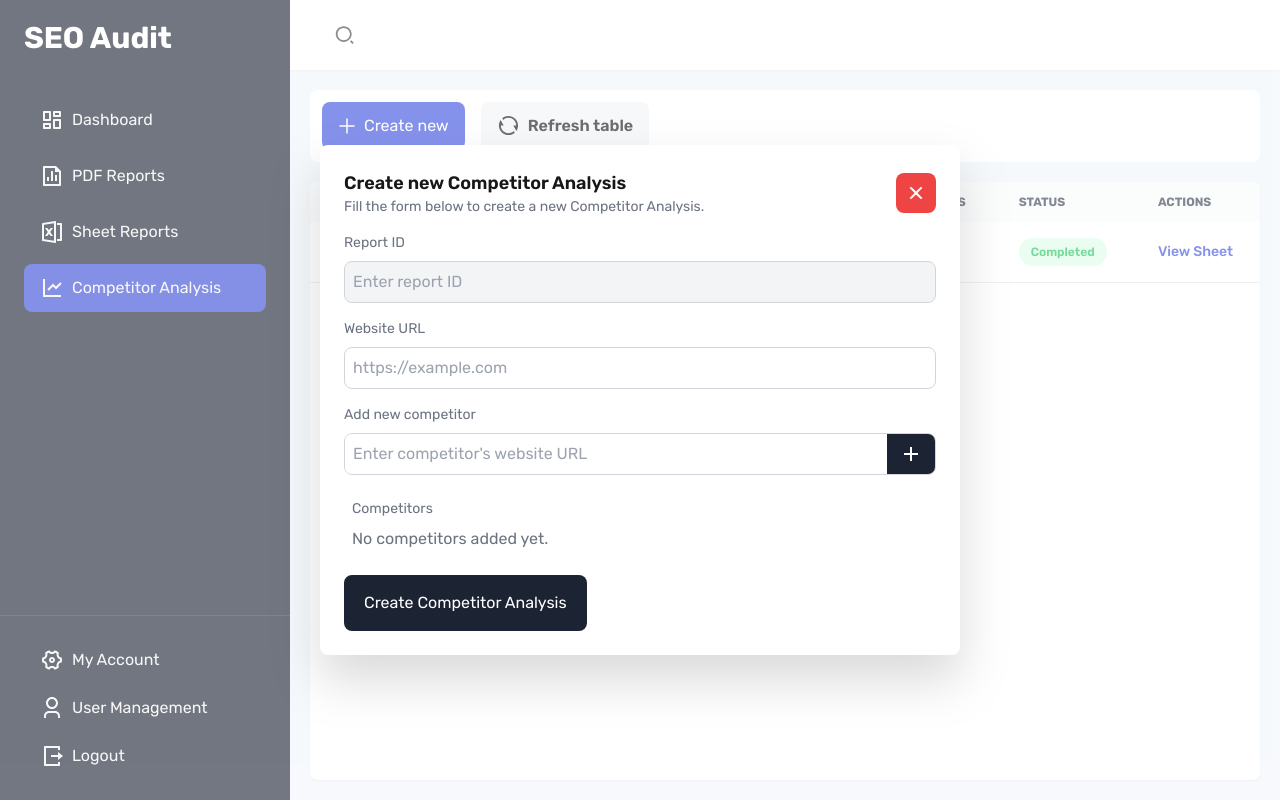
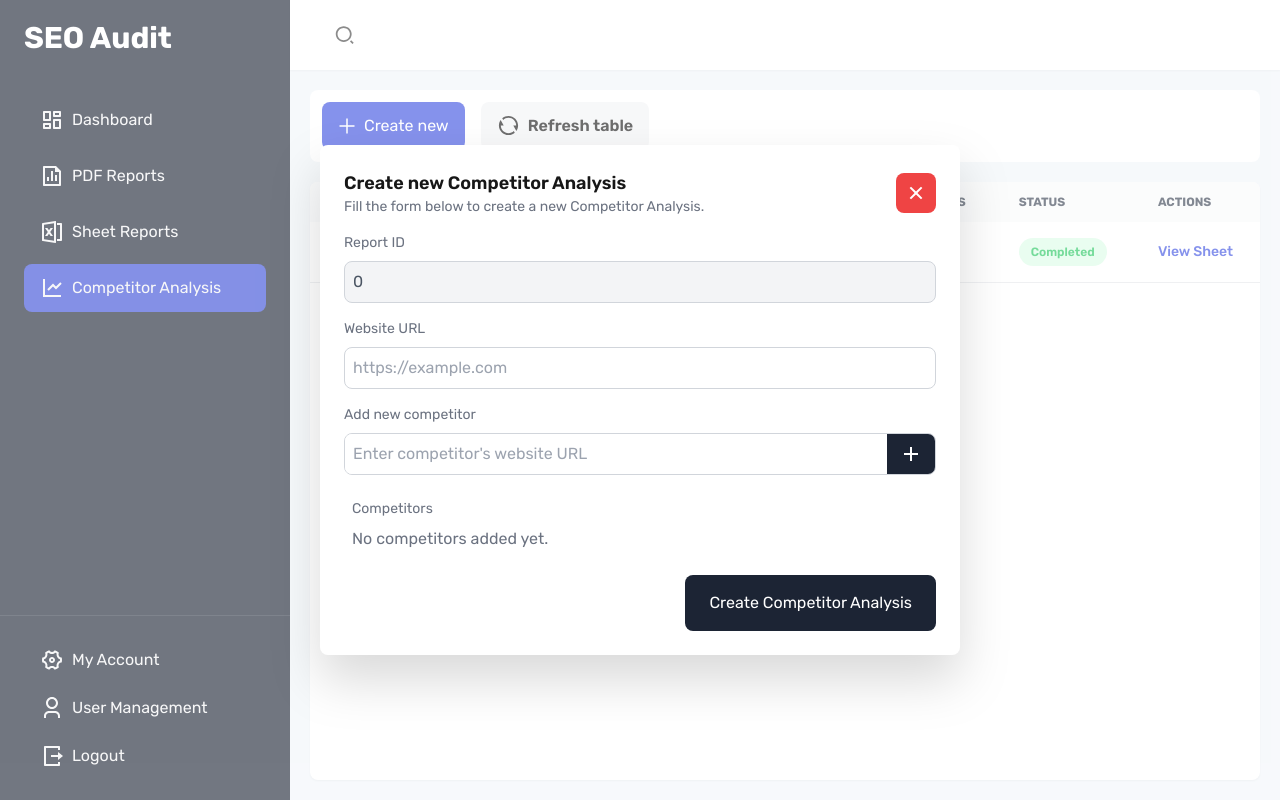
Before and after one commit to vishnut2003/seo_audit_tool, a Next.js app: page /dashboard/compatitor-analysis in a window 1280 px wide. Both pictures are taken after a click on the button "Create new". Built offline with nearby package versions, Linux system fonts and the light colour scheme.

Commit message:
Add interfaces and submit action for Competitor Analysis form with validation

```diff
--- a/src/Components/CompetitorAnalysisPage/CompetitorAnalysisForm/CompetitorAnalysisForm.tsx
+++ b/src/Components/CompetitorAnalysisPage/CompetitorAnalysisForm/CompetitorAnalysisForm.tsx
@@ -1,18 +1,31 @@
+import { CompetiotrAnalysisFormErrorInterface, CompetiotrAnalysisFormSubmitInterface } from "@/Interfaces/CompetitorAnalysisInterface/FormSubmitInterface"
 import { RiAddLine, RiCloseLine } from "@remixicon/react"
-import { useState } from "react"
+import { Dispatch, SetStateAction, useState } from "react"
+import { submitCompetitorAnalysisForm } from "./submitAction"
 
 const CompetitorAnalysisForm = ({ setFormPopup }: {
     setFormPopup: (value: boolean) => void
 }) => {
 
-    const [formData, setFormData] = useState<{
-        reportId: string,
-        website: string,
-        competitor: string[],
-    }>({
-        reportId: '',
+    const [formData, setFormData] = useState<CompetiotrAnalysisFormSubmitInterface>({
+        reportId: 0,
         website: '',
         competitor: [],
+    })
+
+    const [errorObject, setErrorObject] = useState<CompetiotrAnalysisFormErrorInterface>({
+        reportId: {
+            message: '',
+            status: false,
+        },
+        website: {
+            message: '',
+            status: false,
+        },
+        competitor: {
+            message: '',
+            status: false,
+        },
     })
 
     return (
@@ -36,7 +49,7 @@ const CompetitorAnalysisForm = ({ setFormPopup }: {
                 </div>
 
                 {/* Competitor analysis form */}
-                <form>
+                <form onSubmit={(e) => submitCompetitorAnalysisForm({ formData, formEvent: e, setErrorObject, errorObject })}>
                     <div className="flex flex-col gap-4">
                         <FormField
                             label="Report ID"
@@ -46,7 +59,7 @@ const CompetitorAnalysisForm = ({ setFormPopup }: {
                             required={true}
                             disabled={true}
                             value={formData.reportId}
-                            onChange={(value) => setFormData({ ...formData, reportId: value })}
+                            errorObject={errorObject}
                         />
 
                         <FormField
@@ -57,39 +70,49 @@ const CompetitorAnalysisForm = ({ setFormPopup }: {
                             required={true}
                             value={formData.website}
                             onChange={(value) => setFormData({ ...formData, website: value })}
+                            errorObject={errorObject}
                         />
 
                         <AddNewCompetitor
                             competitor={formData.competitor}
-                            setCompetitor={(value) => setFormData({ ...formData, competitor: value })}/>
+                            errorObject={errorObject}
+                            setErrorObject={setErrorObject}
+                            setCompetitor={(value) => setFormData({ ...formData, competitor: value })} />
 
-                        <ListCompetitors competitors={formData.competitor} setCompetitor={(updatedCompetitor) => setFormData({...formData, competitor: updatedCompetitor})} />
+                        <ListCompetitors competitors={formData.competitor} setCompetitor={(updatedCompetitor) => setFormData({ ...formData, competitor: updatedCompetitor })} />
                     </div>
 
-                    <button className="bg-primary text-white py-4 px-5 rounded-lg mt-4" type="submit">
+                    <div className="flex justify-end">
+                        <button className="bg-primary text-white py-4 px-6 rounded-lg mt-4" type="submit">
                             Create Competitor Analysis
                         </button>
+                    </div>
                 </form>
             </div>
         </div>
     )
 }
 
-function FormField({ label, type, name, placeholder, required, value, onChange, disabled }: {
+function FormField({ label, type, name, placeholder, required, value, onChange, disabled, errorObject }: {
     label: string,
     type: string,
     name: string,
     placeholder: string,
     required: boolean,
-    value: string,
-    onChange: (value: string) => void,
-    disabled?: boolean
+    value: string | number,
+    onChange?: (value: string) => void,
+    disabled?: boolean,
+    errorObject: CompetiotrAnalysisFormErrorInterface
 }) {
     return (
         <div className="flex flex-col gap-2">
             <label className="text-sm text-gray-500" htmlFor={name}>{label}</label>
             <input
-                className={"border border-gray-300 rounded-lg p-2 outline-none" + (disabled ? ' bg-gray-100' : '')}
+                className={
+                    "border border-gray-300 rounded-lg p-2 outline-none" +
+                    (disabled ? ' bg-gray-100 text-gray-600' : '') +
+                    (errorObject[name as keyof typeof errorObject].status ? ' border-red-500' : '')
+                }
                 type={type}
                 name={name}
                 id={name}
@@ -97,22 +120,31 @@ function FormField({ label, type, name, placeholder, required, value, onChange,
                 required={required}
                 value={value}
                 disabled={disabled}
-                onChange={(e) => onChange(e.target.value)}
+                onChange={(e) => onChange && onChange(e.target.value)}
             />
+            {
+                errorObject[name as keyof typeof errorObject].status &&
+                <span className="text-red-500 text-sm">{errorObject[name as keyof typeof errorObject].message}</span>
+            }
         </div>
     )
 }
 
-function AddNewCompetitor({ competitor, setCompetitor }: {
+function AddNewCompetitor({ competitor, setCompetitor, errorObject, setErrorObject }: {
     competitor: string[],
-    setCompetitor: (value: string[]) => void
+    setCompetitor: (value: string[]) => void,
+    errorObject: CompetiotrAnalysisFormErrorInterface,
+    setErrorObject: Dispatch<SetStateAction<CompetiotrAnalysisFormErrorInterface>>
 }) {
     const [newCompetitor, setNewCompetitor] = useState<string>('')
 
     return (
         <div className="flex flex-col gap-2">
             <label className="text-sm text-gray-500">Add new competitor</label>
-            <div className="flex gap-2 items-center border border-gray-300 rounded-lg overflow-hidden outline-none">
+            <div className={
+                "flex gap-2 items-center border border-gray-300 rounded-lg overflow-hidden outline-none" +
+                (errorObject.competitor.status ? ' border-red-500' : '')
+            }>
                 <input
                     className="outline-none p-2 w-full"
                     type="text"
@@ -121,9 +153,28 @@ function AddNewCompetitor({ competitor, setCompetitor }: {
                     onChange={(e) => setNewCompetitor(e.target.value)}
                 />
                 <button
-                    className="bg-primary py-2 px-3 text-white"
+                    className={`bg-primary py-2 px-3 text-white ${errorObject.competitor.status ? "bg-red-500" : ""}`}
                     type="button"
                     onClick={() => {
+                        const urlRegEx = /^(http(s):\/\/.|http:\/\/.)[-a-zA-Z0-9@:%._\+~#=]{2,256}\.[a-z]{2,6}$/
+                        if (!urlRegEx.test(newCompetitor)) {
+                            setErrorObject((prev) => ({
+                                ...prev,
+                                competitor: {
+                                    message: 'Competitor URL is not valid.',
+                                    status: true,
+                                },
+                            }))
+                            return
+                        } else {
+                            setErrorObject((prev) => ({
+                                ...prev,
+                                competitor: {
+                                    message: 'Competitor URL is not valid.',
+                                    status: false,
+                                },
+                            }))
+                        }
                         setCompetitor([...competitor, newCompetitor])
                         setNewCompetitor('')
                     }}
@@ -131,11 +182,15 @@ function AddNewCompetitor({ competitor, setCompetitor }: {
                     <RiAddLine size={24} />
                 </button>
             </div>
+            {
+                errorObject.competitor.status &&
+                <span className="text-red-500 text-sm">{errorObject.competitor.message}</span>
+            }
         </div>
     )
 }
 
-function ListCompetitors({competitors, setCompetitor}: {
+function ListCompetitors({ competitors, setCompetitor }: {
     competitors: string[],
     setCompetitor: (value: string[]) => void
 }) {
@@ -144,7 +199,7 @@ function ListCompetitors({competitors, setCompetitor}: {
             <label className="text-sm text-gray-500">Competitors</label>
             <div className="flex flex-wrap gap-3">
                 {competitors.length === 0 ?
-                <span className="text-gray-500">No competitors added yet.</span>:
+                    <span className="text-gray-500">No competitors added yet.</span> :
                     competitors.map((competitor, index) => (
                         <div key={index} className="flex gap-2 items-center bg-white py-2 px-3 rounded-md overflow-hidden shadow-md">
                             <span>{competitor}</span>
--- /dev/null
+++ b/src/Components/CompetitorAnalysisPage/CompetitorAnalysisForm/submitAction.ts
@@ -0,0 +1,62 @@
+import { CompetiotrAnalysisFormErrorInterface, CompetiotrAnalysisFormSubmitInterface } from "@/Interfaces/CompetitorAnalysisInterface/FormSubmitInterface";
+import { Dispatch, FormEvent, SetStateAction } from "react";
+
+export function submitCompetitorAnalysisForm({ formData, formEvent, setErrorObject, errorObject }: {
+    formData: CompetiotrAnalysisFormSubmitInterface,
+    formEvent: FormEvent<HTMLFormElement>,
+    setErrorObject: Dispatch<SetStateAction<CompetiotrAnalysisFormErrorInterface>>,
+    errorObject: CompetiotrAnalysisFormErrorInterface,
+}) {
+    formEvent.preventDefault();
+
+    // validate the form data
+
+    // check website URL validation
+    const urlRegEx = /^(http(s):\/\/.|http:\/\/.)[-a-zA-Z0-9@:%._\+~#=]{2,256}\.[a-z]{2,6}$/
+    if (!urlRegEx.test(formData.website)) {
+        setErrorObject((prev) => ({
+            ...prev,
+            website: {
+                message: 'Website URL is not valid.',
+                status: true,
+            },
+        }));
+        return;
+    } else {
+        setErrorObject((prev) => ({
+            ...prev,
+            website: {
+                message: '',
+                status: false,
+            },
+        }));
+    }
+
+    // check competitor URL validation
+    if (formData.competitor.length === 0) {
+        setErrorObject((prev) => ({
+            ...prev,
+            competitor: {
+                message: 'Atlease one competitor URL is required.',
+                status: true,
+            },
+        }));
+        return;
+    } else {
+        setErrorObject((prev) => ({
+            ...prev,
+            competitor: {
+                message: '',
+                status: false,
+            },
+        }));
+    }
+
+    // check if report id created successfully
+    if(errorObject.reportId.status) {
+        return;
+    }
+
+
+    console.log(formData);
+}
--- /dev/null
+++ b/src/Interfaces/CompetitorAnalysisInterface/FormSubmitInterface.ts
@@ -0,0 +1,20 @@
+export interface CompetiotrAnalysisFormSubmitInterface {
+    reportId: number,
+    website: string,
+    competitor: string[],
+}
+
+export interface CompetiotrAnalysisFormErrorInterface {
+    reportId: {
+        message: string,
+        status: boolean,
+    },
+    website: {
+        message: string,
+        status: boolean,
+    },
+    competitor: {
+        message: string,
+        status: boolean,
+    },
+}
```
Lines whose indentation alone changed are shown as unchanged.
